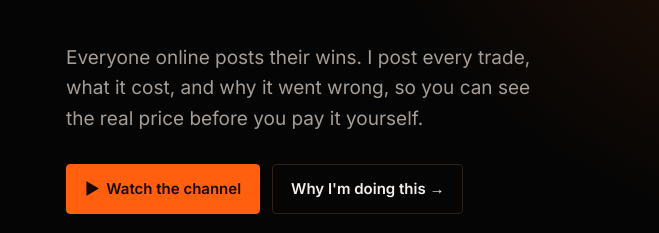
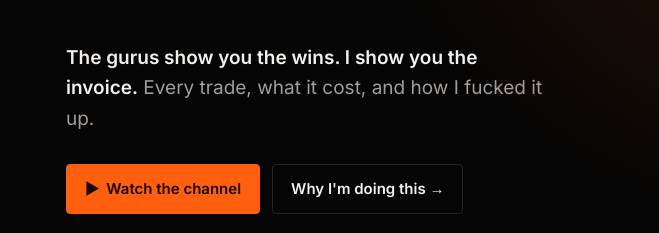
Before and after one commit to Endl3sstr3nds/endl3sstr3nds.github.io, a plain HTML site: page index.html in a window 1280 px wide. Shown: the part 556-789 px from the top of the page, 0-659 px from the left. Drawn offline with Linux system fonts and the light colour scheme.

Commit message:
Homepage intro: The gurus show you the wins. I show you the invoice.
Co-Authored-By: Claude Fable 5.2 <noreply@anthropic.com>
Claude-Session: https://claude.ai/code/session_01RJfc9GActAChfLqXpFfxZA

```diff
--- a/index.html
+++ b/index.html
@@ -67,6 +67,7 @@ p { margin: 0; }
 .hero h1 { font-size: clamp(76px, 11vw, 150px); margin-top: 18px; }
 .hero h1 em { font-style: normal; color: var(--accent); }
 .hero .lede { margin-top: 22px; font-size: 19px; color: var(--fg-2); max-width: 40ch; }
+.hero .lede strong { color: var(--fg); font-weight: 600; }
 .hero .ctas { display: flex; flex-wrap: wrap; gap: 12px; margin-top: 30px; }
 .hero .fine { margin-top: 22px; padding-top: 16px; border-top: 1px solid var(--line); font-size: 13px; color: var(--fg-2); display: flex; align-items: center; gap: 8px; }
 .hero .fine::before { content: ""; width: 7px; height: 7px; border-radius: 50%; background: var(--accent); }
@@ -251,7 +252,7 @@ footer .wrap { padding-block: 30px; display: flex; flex-wrap: wrap; gap: 14px; j
       <div>
         <span class="kicker">A day trading reality channel</span>
         <h1>The truth about <em>day trading.</em></h1>
-        <p class="lede">Everyone online posts their wins. I post every trade, what it cost, and why it went wrong, so you can see the real price before you pay it yourself.</p>
+        <p class="lede"><strong>The gurus show you the wins. I show you the invoice.</strong> Every trade, what it cost, and how I fucked it up.</p>
         <div class="ctas">
           <a class="btn solid" href="https://www.youtube.com/@Endl3sstr3nds">&#9654;&nbsp; Watch the channel</a>
           <a class="btn" href="#mission">Why I'm doing this &rarr;</a>
```
